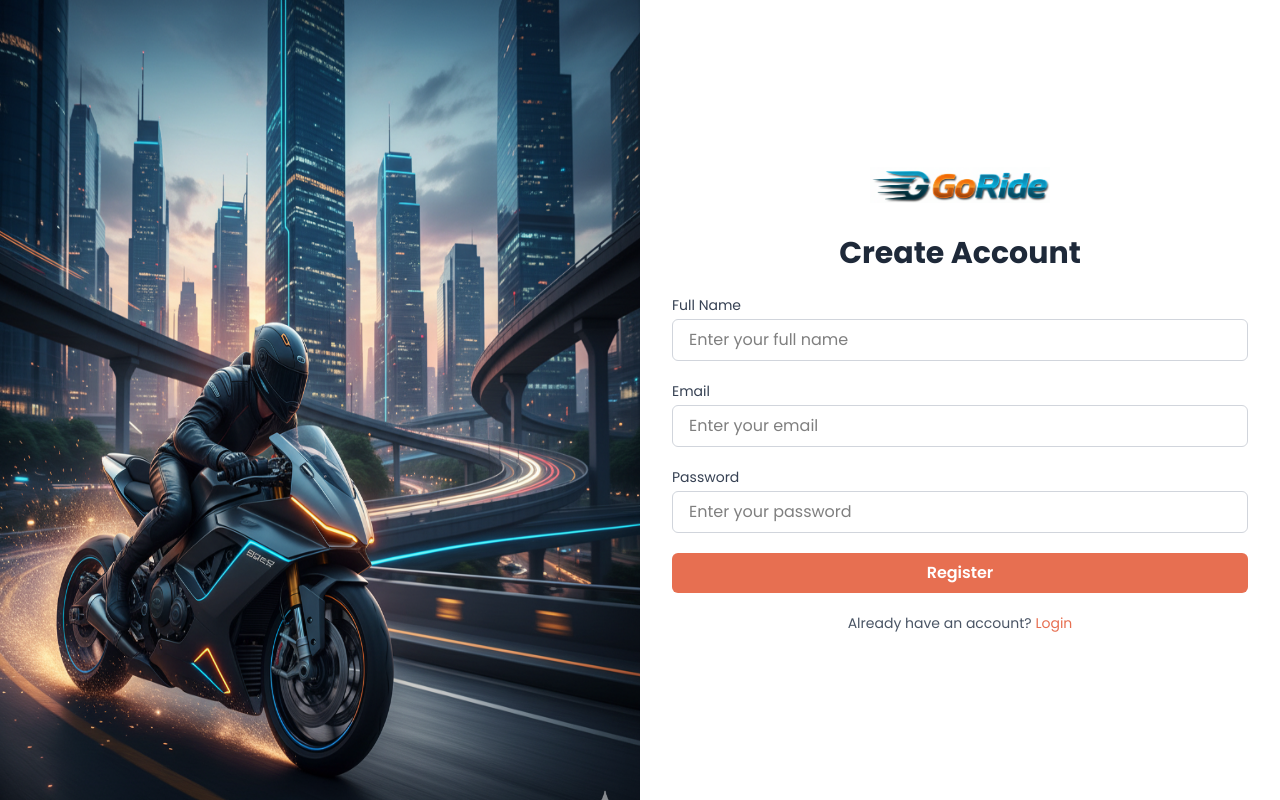
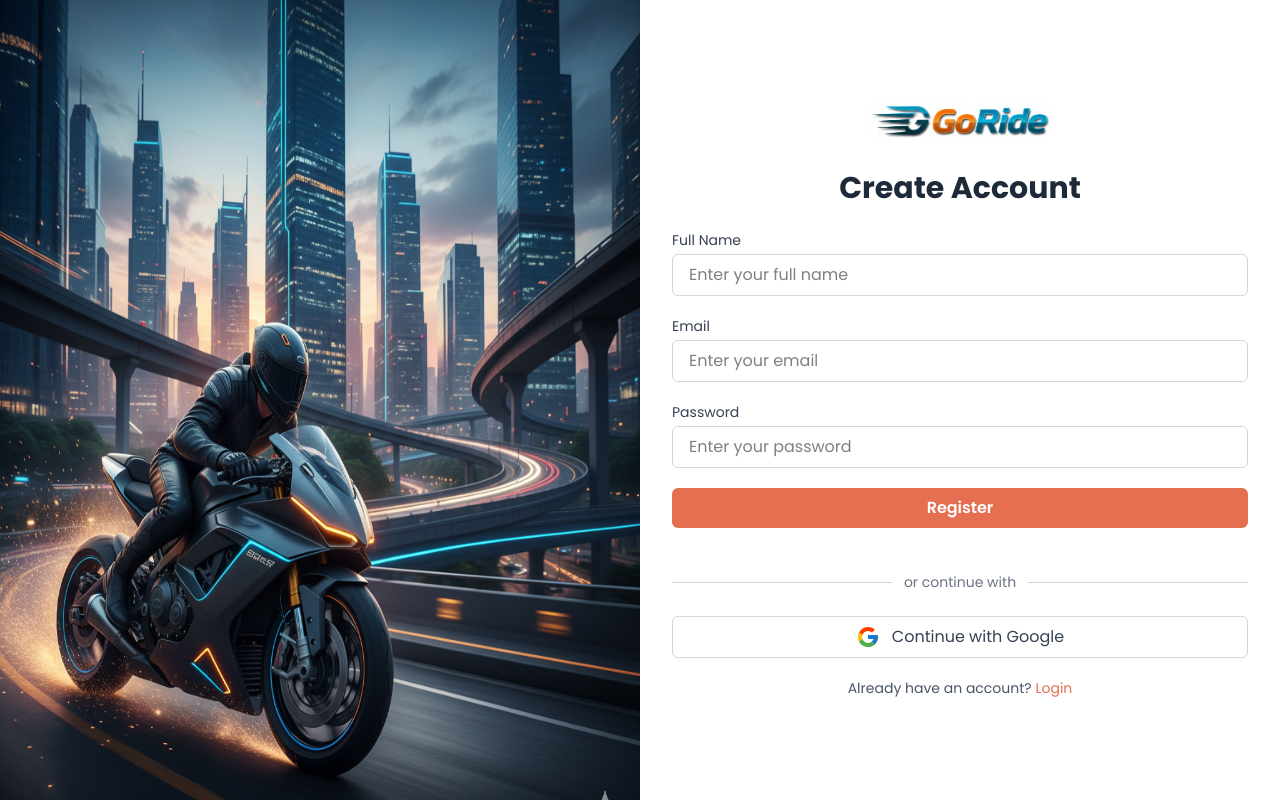
Before and after one commit to khalidhossain5000/biker-zone-next-js-project, a Next.js app: page /register in a window 1280 px wide. Built offline with nearby package versions, Linux system fonts and the light colour scheme.

Commit message:
mongodb setup file added and google login button added in form

```diff
--- a/app/(auth)/register/page.js
+++ b/app/(auth)/register/page.js
@@ -6,6 +6,7 @@ import logo from "../../../assets/logo/logo-go.png";
 import darklogo from "../../../assets/logo/dark-logo.png";
 import { useTheme } from "next-themes";
 import Link from "next/link";
+import SocialLogin from "@/components/(Global)/SocialLogin/SocialLogin";
 
 const Register = () => {
   const { theme } = useTheme();
@@ -94,6 +95,10 @@ const Register = () => {
             Register
           </button>
 
+<SocialLogin/>
+
+
+
           <p className="text-center text-sm text-gray-600 dark:text-gray-400">
             Already have an account?{" "}
             <Link href="/login" className="text-primary font-medium hover:underline cursor-pointer">
--- /dev/null
+++ b/components/(Global)/SocialLogin/SocialLogin.jsx
@@ -0,0 +1,30 @@
+import React from "react";
+import { FcGoogle } from "react-icons/fc";
+
+const SocialLogin = () => {
+  return (
+    <div>
+      {/* Divider */}
+      <div className="flex items-center my-6">
+        <div className="flex-grow h-px bg-gray-300 dark:bg-gray-700"></div>
+        <span className="mx-3 text-gray-500 dark:text-gray-400 text-sm">
+          or continue with
+        </span>
+        <div className="flex-grow h-px bg-gray-300 dark:bg-gray-700"></div>
+      </div>
+
+      {/* Google Login Button */}
+      <button
+        type="button"
+        className="w-full flex items-center justify-center gap-3 border border-gray-300 dark:border-gray-700 py-2 rounded-md hover:bg-gray-100 dark:hover:bg-[#1f1f1f] transition cursor-pointer"
+      >
+        <FcGoogle className="w-6 h-6 " />
+        <span className="font-medium text-gray-700 dark:text-gray-300">
+          Continue with Google
+        </span>
+      </button>
+    </div>
+  );
+};
+
+export default SocialLogin;
--- /dev/null
+++ b/lib/mongodb.js
@@ -0,0 +1,21 @@
+import { MongoClient } from "mongodb";
+
+let client;
+let clientPromise;
+
+if (!process.env.mongoDB_uri) throw new Error("Missing MONGODB_URI");
+
+if (process.env.NODE_ENV === "development") {
+  if (!global._mongoClientPromise) {
+    client = new MongoClient(process.env.mongoDB_uri);
+    global._mongoClientPromise = client.connect();
+  }
+  clientPromise = global._mongoClientPromise;
+} else {
+  client = new MongoClient(process.env.mongoDB_uri);
+  clientPromise = client.connect();
+}
+
+console.log(client,clientPromise,'this are clietn and clietn promise in mongodb js file ')
+
+export default clientPromise;
--- a/package.json
+++ b/package.json
@@ -12,6 +12,7 @@
     "@radix-ui/react-dialog": "^1.1.15",
     "@radix-ui/react-dropdown-menu": "^2.1.16",
     "@radix-ui/react-slot": "^1.2.3",
+    "bcrypt": "^6.0.0",
     "class-variance-authority": "^0.7.1",
     "clsx": "^2.1.1",
     "lucide-react": "^0.546.0",
@@ -20,6 +21,7 @@
     "react": "19.1.0",
     "react-dom": "19.1.0",
     "react-hot-toast": "^2.6.0",
+    "react-icons": "^5.5.0",
     "sweetalert2": "^11.26.2",
     "swiper": "^12.0.2",
     "tailwind-merge": "^3.3.1"
```
Also changed, not shown: app/api/auth/[...nextauth]/route.js (added), 1 other file (tests, documents, lock files or other folders).
